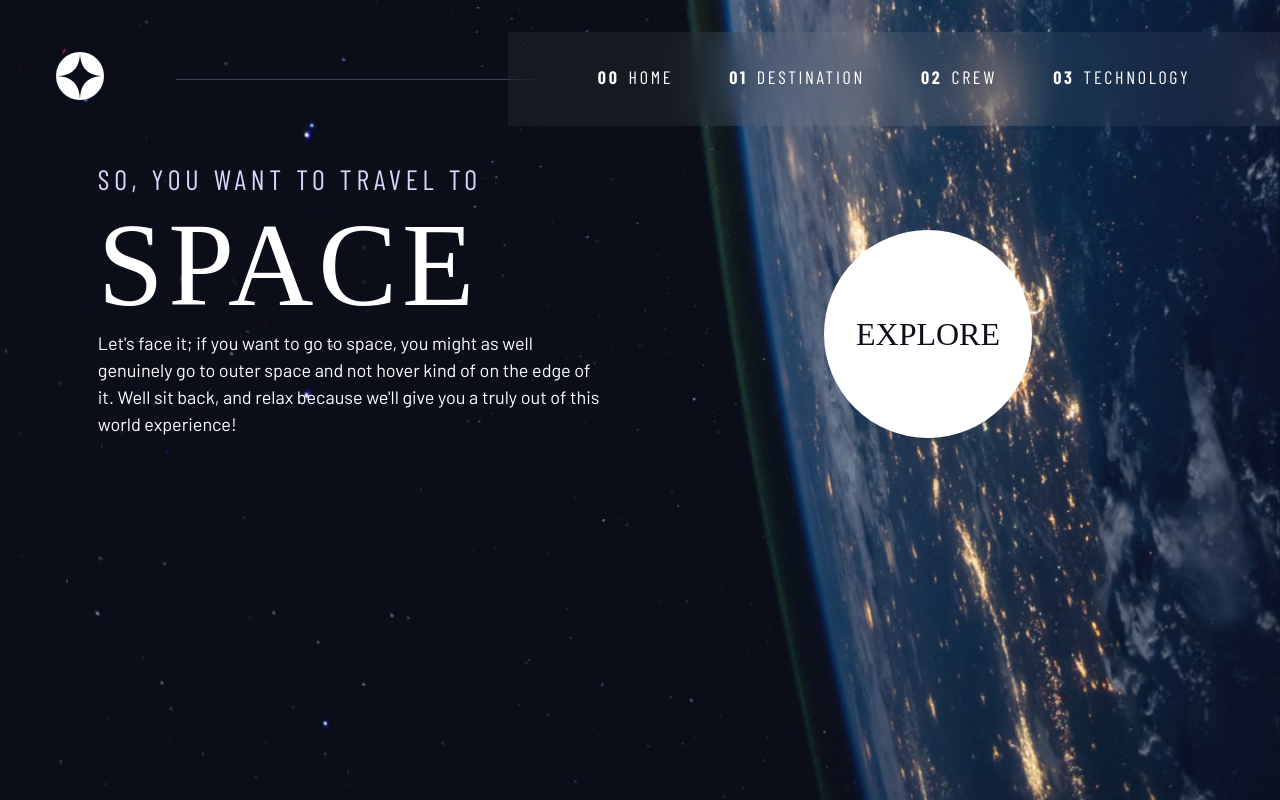
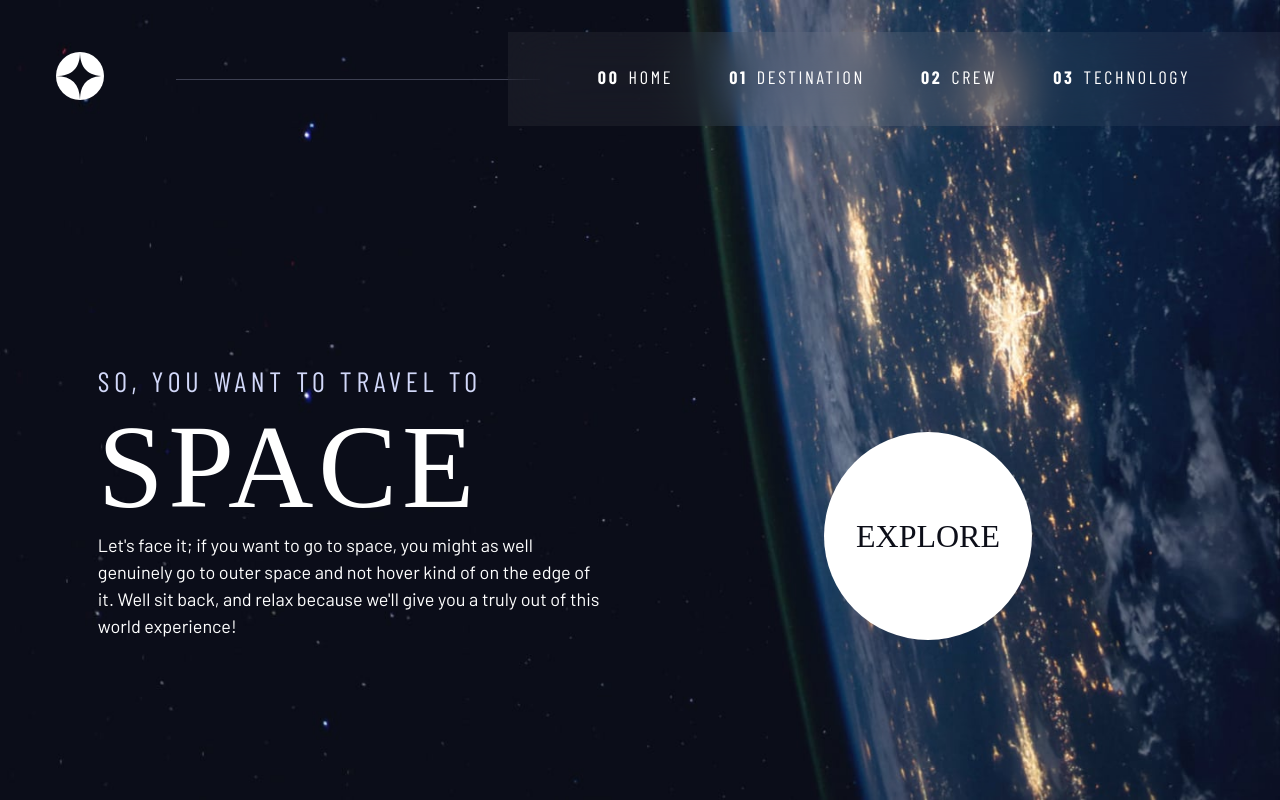
Before and after one commit to rohald89/Space-Tourism-Next, a Next.js app: page / in a window 1280 px wide. Built offline with nearby package versions, Linux system fonts and the light colour scheme; a web font is replaced by a local one.

Commit message:
fixed grid issue on the next container

```diff
--- a/styles/globals.css
+++ b/styles/globals.css
@@ -94,9 +94,13 @@ body {
   background-color: hsl( var(--clr-dark) );
   line-height: 1.5;
   min-height: 100vh;
+  overflow-x: hidden;
+}
+
+#__next {
   display: grid;
   grid-template-rows: min-content 1fr;
-  overflow-x: hidden;
+  height: 100vh;
 }
 
 /* make images easier to work with */
```
